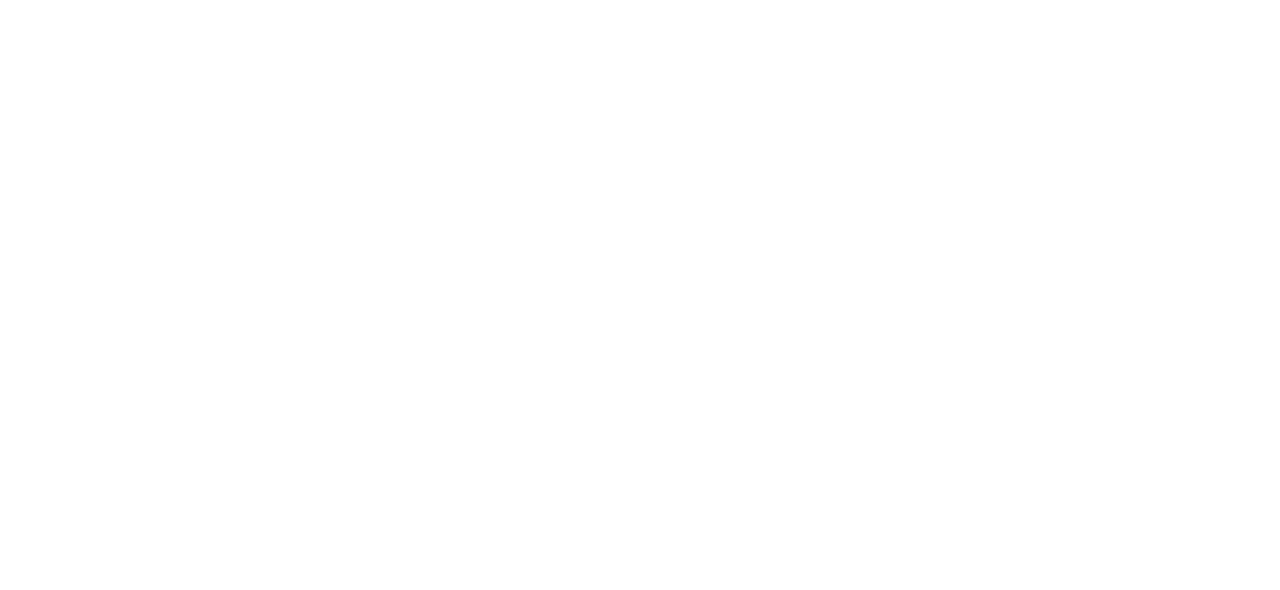
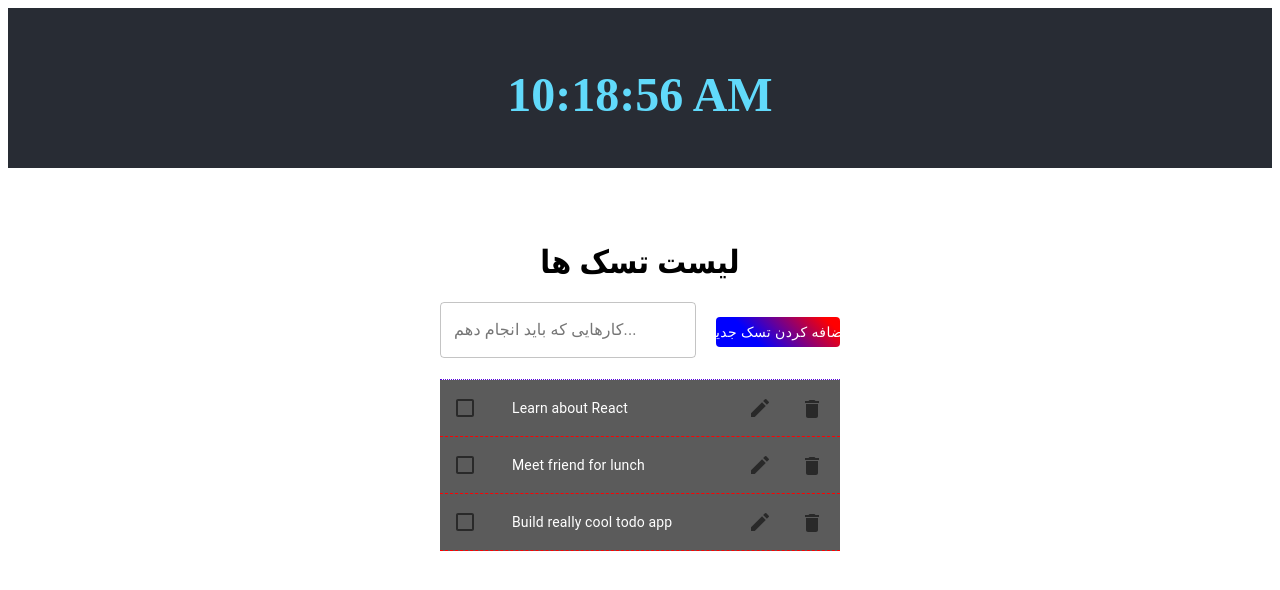
Before and after one commit to Niloofar-Soleimani/ToDo_react1, a plain HTML site: page index.html in a window 1280 px wide. Drawn offline with Linux system fonts and the light colour scheme; the site is published under a folder, as on GitHub Pages, so addresses that start at the root find nothing.

Commit message:
Update index.html

```diff
--- a/index.html
+++ b/index.html
@@ -5,8 +5,8 @@
     <link rel="icon" type="image/svg+xml" href="/vite.svg" />
     <meta name="viewport" content="width=device-width, initial-scale=1.0" />
     <title>ToDoList</title>
-    <script type="module" crossorigin src="/assets/index-DpWyerxZ.js"></script>
-    <link rel="stylesheet" crossorigin href="/assets/index--Z4f4PEd.css">
+    <script type="module" crossorigin src="./assets/index-DpWyerxZ.js"></script>
+    <link rel="stylesheet" crossorigin href="./assets/index--Z4f4PEd.css">
   </head>
   <body>
     <div id="root"></div>
```
